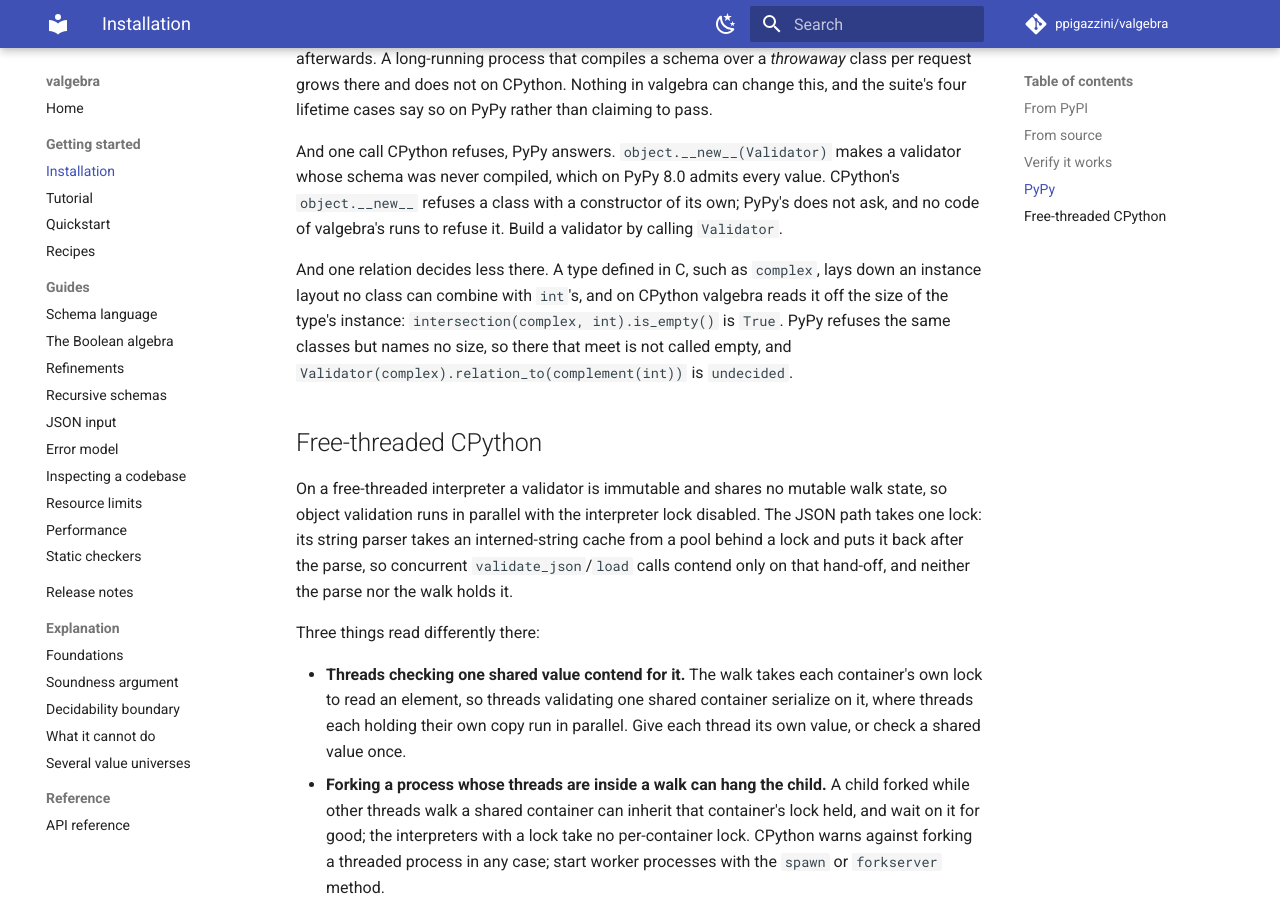
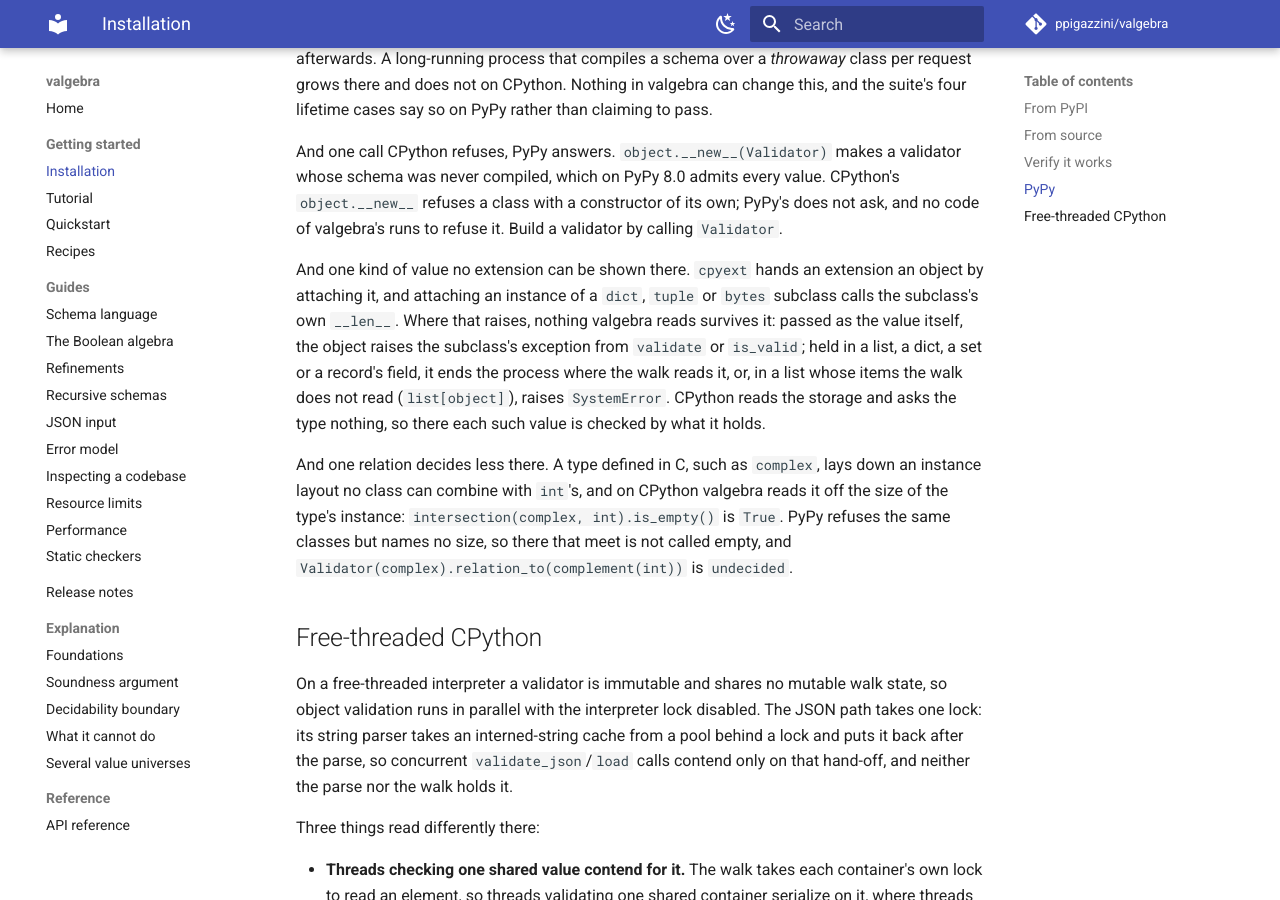
Before and after one commit to ppigazzini/valgebra, an MkDocs documentation site: the page built from docs/00-installation.md, in a window 1280 px wide and 900 px high, scrolled down 2120 px. Built offline with MkDocs 1.6.1 and Material for MkDocs 9.7.7, drawn with Linux system fonts in a browser that asks for light colours; comment, search, counter and statistics services are not loaded.

Commit message:
docs: a value PyPy cannot show an extension is stated where PyPy is
`cpyext` shows an extension an object by attaching it, and attaching an
instance of a `dict`, `tuple` or `bytes` subclass calls the subclass's
own `__len__`. Where that raises, the value passed itself raises the
subclass's exception from the call, and held in a list, a dict, a set or
a record's field it ends the process where the walk reads it, or raises
`SystemError` from a list the walk does not read.

The walk's page records why no reading is taken in its place. Each was
built and run on PyPy 3.11: `PyList_GetItem` reports the exception and
leaves the list's storage holding a null, so the next read of the list
ends the process; `PyIter_Next` and `PyDict_GetItemWithError` end it
inside `cpyext`. CPython reads the storage and asks the type nothing,
which a test holds and PyPy skips.

```diff
--- a/docs/00-installation.md
+++ b/docs/00-installation.md
@@ -116,6 +116,16 @@
 own; PyPy's does not ask, and no code of valgebra's runs to refuse it. Build a
 validator by calling `Validator`.
 
+And one kind of value no extension can be shown there. `cpyext` hands an
+extension an object by attaching it, and attaching an instance of a `dict`,
+`tuple` or `bytes` subclass calls the subclass's own `__len__`. Where that
+raises, nothing valgebra reads survives it: passed as the value itself, the
+object raises the subclass's exception from `validate` or `is_valid`; held in a
+list, a dict, a set or a record's field, it ends the process where the walk
+reads it, or, in a list whose items the walk does not read (`list[object]`),
+raises `SystemError`. CPython reads the storage and asks the type nothing, so
+there each such value is checked by what it holds.
+
 And one relation decides less there. A type defined in C, such as `complex`,
 lays down an instance layout no class can combine with `int`'s, and on CPython
 valgebra reads it off the size of the type's instance:
```
Also changed, not shown: docs/dev/04-walk.md (+18 -0 lines), 1 other file.
